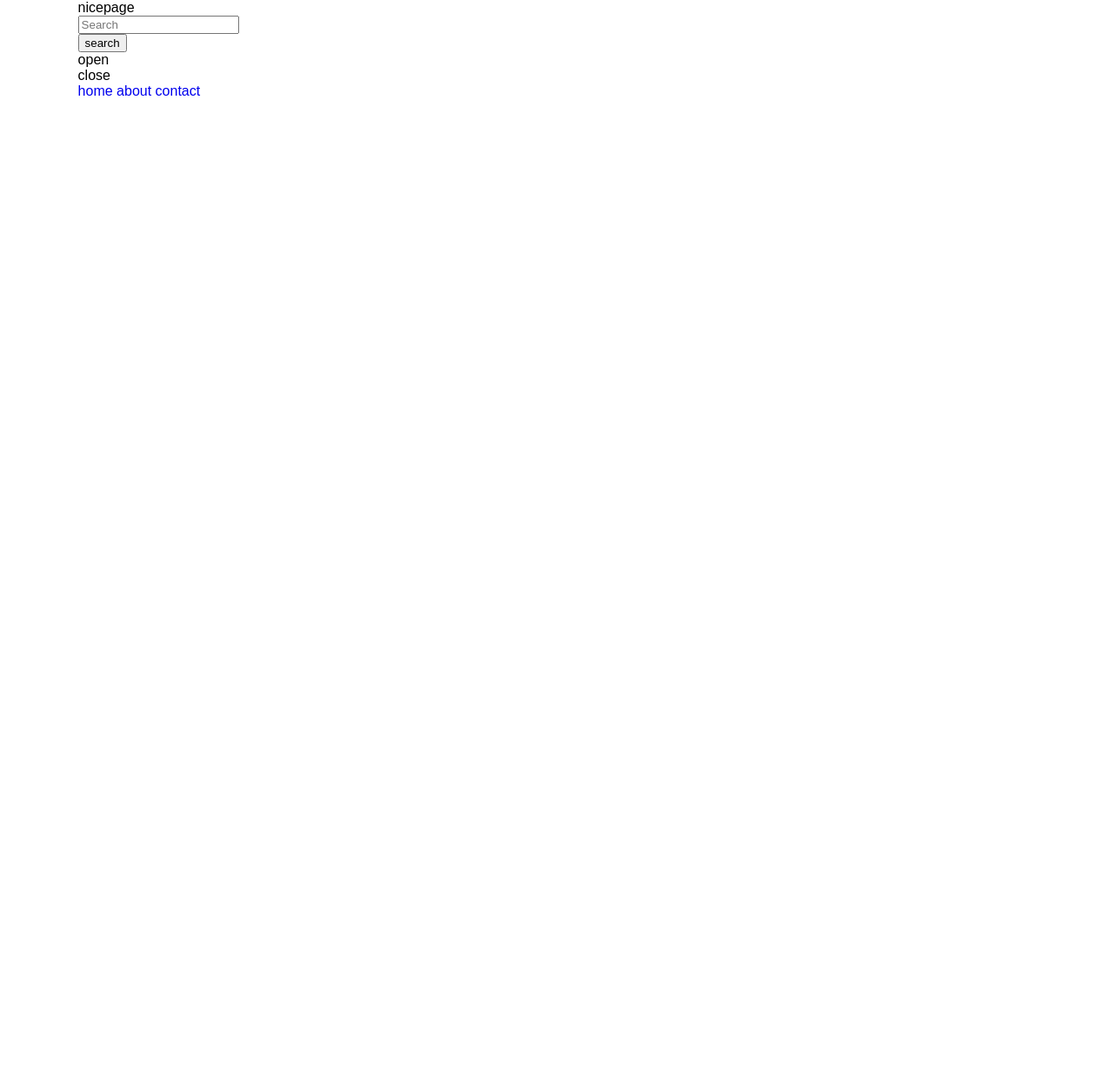
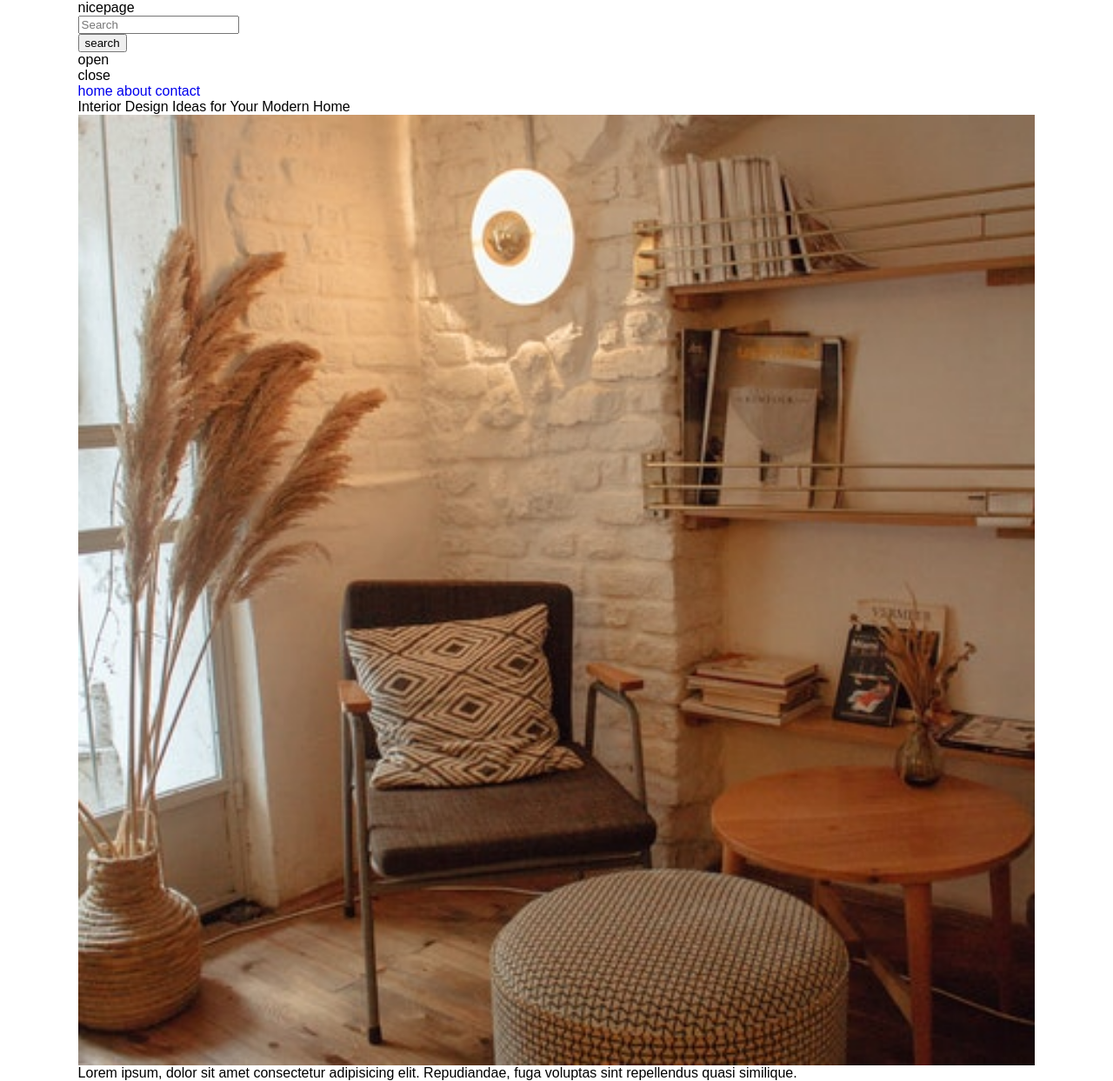
Before and after one commit to kashifaxioned/nice-page, a plain HTML site: page index.html in a window 1280 px wide. Shown: the whole page at 87% size. Before the commit the page ends 800 px from the top, so only its background shows below. Drawn offline with Linux system fonts and the light colour scheme.

Commit message:
banner section added

```diff
--- a/index.html
+++ b/index.html
@@ -52,7 +52,13 @@
     <!--header section start-->
     <!--main section start-->
     <main>
-
+      <div class="banner-section">
+        <div class="wrapper">
+          <h2 class="banner-title">Interior Design Ideas for Your Modern Home</h2>
+          <figure><img src="./assets/image/1.jpg" alt="Room Corner with Book Shelf"></figure>
+          <p class="banner-info">Lorem ipsum, dolor sit amet consectetur adipisicing elit. Repudiandae, fuga voluptas sint repellendus quasi similique.</p>
+        </div>
+      </div>
     </main>
     <!--main section end-->
 
```
